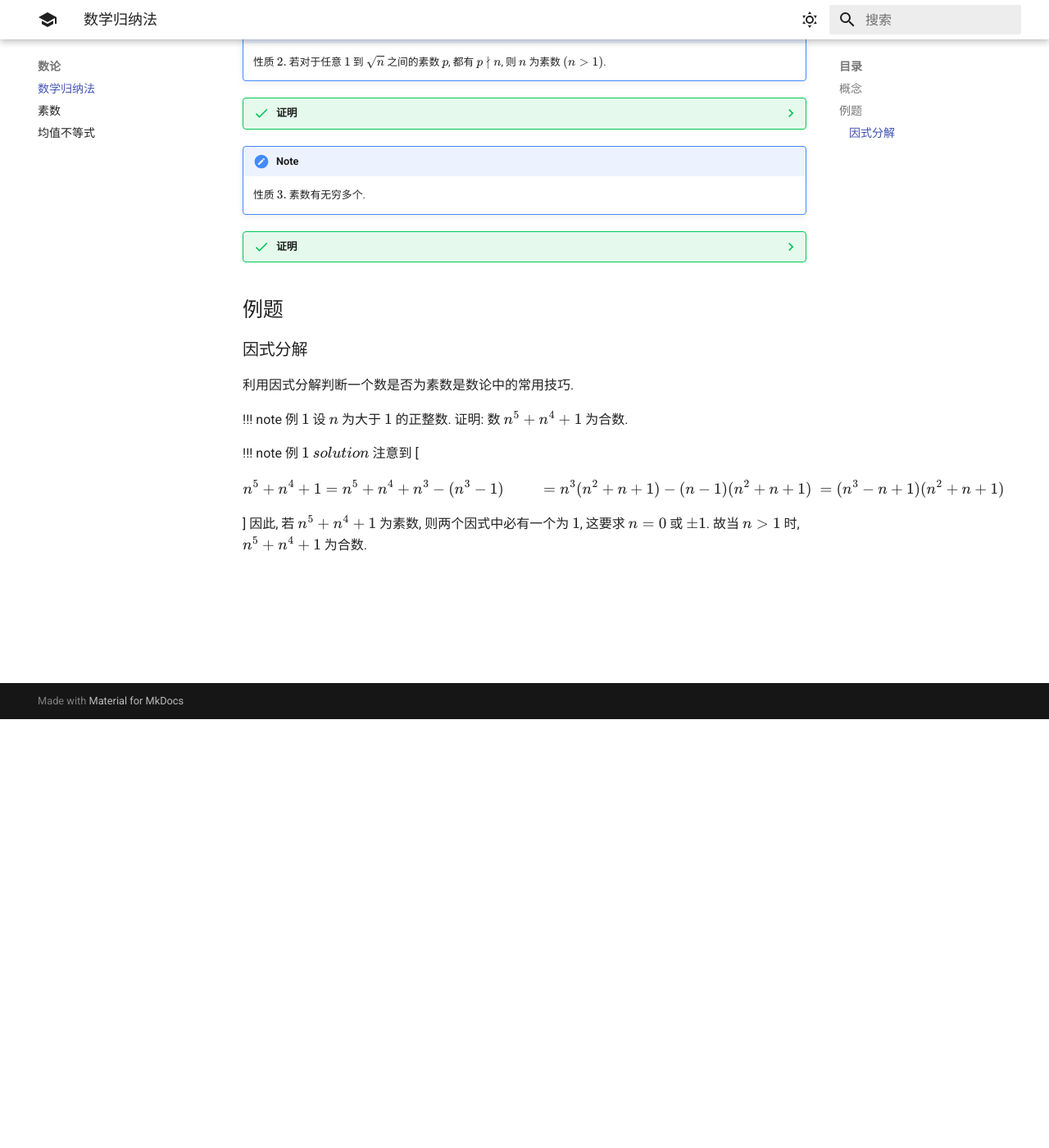
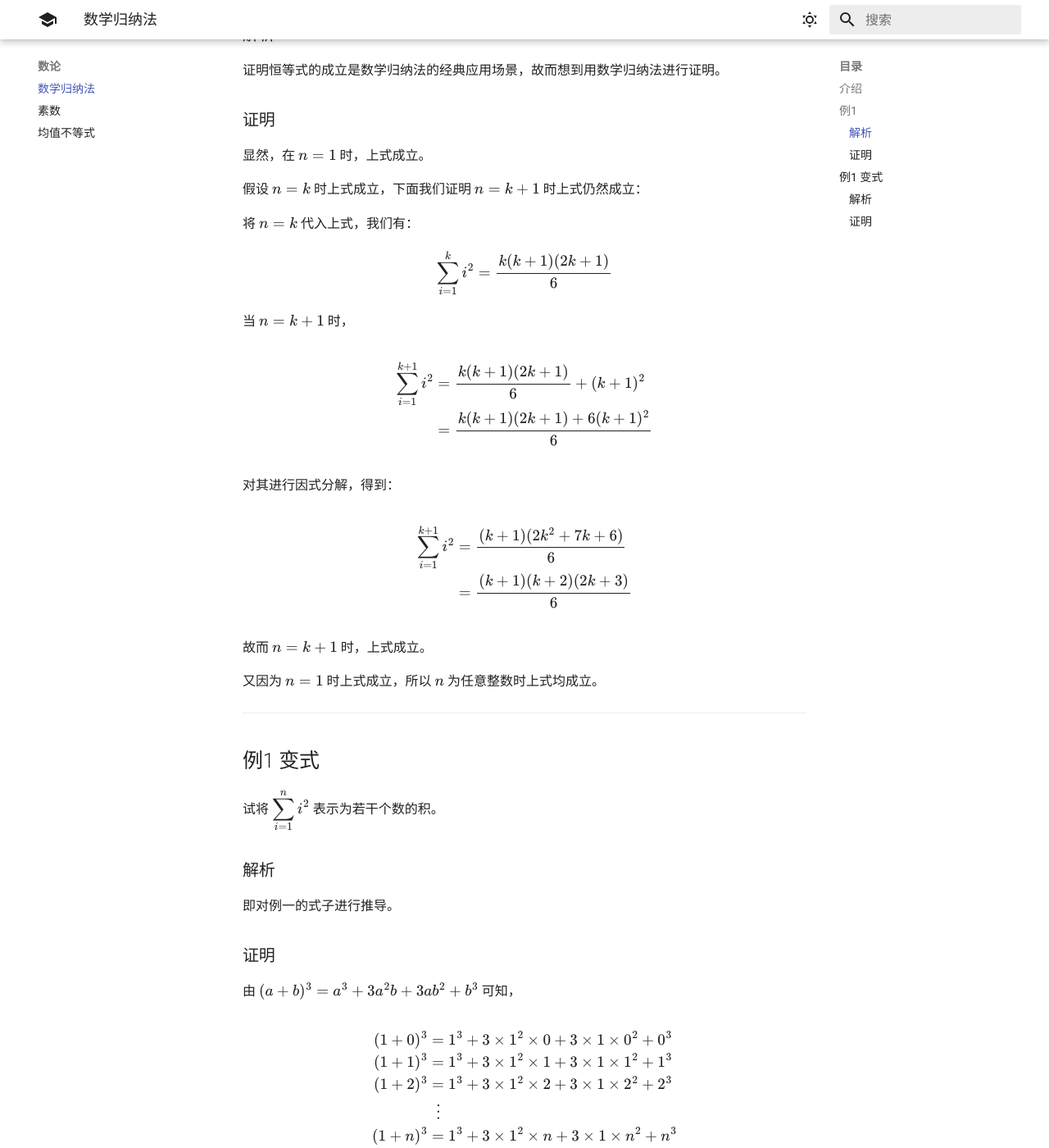
Before and after one commit to YJZ2012/Math-Notes, an MkDocs documentation site: the page built from docs/math/induction.md, in a window 1280 px wide and 1400 px high, scrolled down 523 px. Shown: the whole window at 82% size. Built offline with MkDocs 1.6.1 and Material for MkDocs 9.7.7, drawn with Linux system fonts in a browser that asks for light colours; some of the changed text lies outside the part shown.

Commit message:
Update induction.md

```diff
--- a/docs/math/induction.md
+++ b/docs/math/induction.md
@@ -1,52 +1,89 @@
-# 素数与合数
+# 数学归纳法与基本代数推理
 
-## 概念
+## 介绍
 
-对任意正整数 $n>1$, 若除 $1$ 与它本身之外, $n$ 没有其它的因数, 那么 $n$ 为素数, 也称质数, 否则 $n$ 为合数. 特别的, $1$ 既不是素数也不是合数.
-素数与合数有以下的一些性质.
+数学归纳法指的是先证明 $n=1$ 时等式成立，再证明若 $n=k$ 时等式成立，则 $n=k+1$ 时等式仍然成立，从而得到 $n$ 为任意整数时等式均成立的一种证明方法，在代数推理中十分常用。
 
-!!! note 性质
-    性质 $1.$ 设 $n$ 为大于 $1$ 的正整数, $p$ 是 $n$ 的大于 $1$ 的因数中最小的正整数, 则 $p$ 一定为素数.
+## 例1
 
-??? success "证明"
+求证：
+$$ \sum_{i=1}^{n} i^2 = \frac{n(n+1)(2n+1)}{6} $$
 
-    若 $p$ 不为素数. 设 $p=qm$, 由 $p \mid n$ 可知 $m \mid n$, 这与 $p$ 是 $n$ 最小的正因数矛盾, 故而 $p$ 为素数.
+### 解析
 
-!!! note 性质
-    性质 $2.$ 若对于任意 $1$ 到 $\sqrt{n}$ 之间的素数 $p$, 都有 $p \nmid n$, 则 $n$ 为素数 $(n > 1)$.
+证明恒等式的成立是数学归纳法的经典应用场景，故而想到用数学归纳法进行证明。
 
-??? success "证明"
+### 证明
 
-    假设 $p$ 不为素数. 设 $n=xy$, 其中 $(1 \le x \le y \le n)$, 显然我们有 $x \le \sqrt{n}$, 可得 $x$ 至少有一个素因数 $p$ 满足 $p \le x \le \sqrt{n}$, 又因 $p \mid a$ 且 $a \mid n$，故而 $p \mid n$. 这与所有不超过 $\sqrt{n}$ 的素数 $p$ 都不整除 $n$ 矛盾. 综上, $n$ 是素数.
+显然，在 $n=1$ 时，上式成立。
 
-!!! note 性质
-    性质 $3.$ 素数有无穷多个.
+假设 $n=k$ 时上式成立，下面我们证明 $n=k+1$ 时上式仍然成立：
 
-??? success "证明"
+将 $n=k$ 代入上式，我们有：
+$$ \sum_{i=1}^{k} i^2 = \frac{k(k+1)(2k+1)}{6} $$
 
-    若只有有限个素数, 设他们是 $p_1 \le p_2 \le \ldots \le p_n$. 考虑数
-    $$ x = \prod_{i=1}^{n} p_i + 1, $$
-    其最小的大于 $1$ 的因数 $p$ 应为素数, 因此, $p$ 应为 $p_1, p_2, \ldots, p_n$ 中的一个. 设 $p=p_i$, $1\le i \le n$, 且 $x=p_iy$, 则
-    $$ \prod_{i=1}^{n} p_i + 1 = p_i y, $$
-    即
-    $$ p_i\left(y - \prod_{i=1}^{n} p_i\right) = 1. $$
-    这导致 $p_i \mid 1$，矛盾。所以素数有无数个。
+当 \( n = k + 1 \) 时，
 
-## 例题
+\[
+\begin{aligned}
+\sum_{i=1}^{k+1} i^2 &= \frac{k(k+1)(2k+1)}{6} + (k+1)^2 \\
+&= \frac{k(k+1)(2k+1) + 6(k+1)^2}{6}
+\end{aligned}
+\]
 
-### 因式分解
-利用因式分解判断一个数是否为素数是数论中的常用技巧.
+对其进行因式分解，得到：
 
-!!! note 例 $1$
-    设 $n$ 为大于 $1$ 的正整数. 证明: 数 $n^5+n^4+1$ 为合数.
+\[
+\begin{aligned}
+\sum_{i=1}^{k+1} i^2 &= \frac{(k+1)(2k^2 + 7k + 6)}{6} \\
+&= \frac{(k+1)(k+2)(2k+3)}{6}
+\end{aligned}
+\]
 
-!!! note 例 $1$ $solution$
-    注意到
-    \[
-    \begin{aligned}
-    n^5 + n^4 + 1 &= n^5 + n^4 + n^3 - (n^3 - 1) \\
-    &= n^3(n^2 + n + 1) - (n - 1)(n^2 + n + 1) \\
-    &= (n^3 - n + 1)(n^2 + n + 1)
-    \end{aligned}
-    \]
-    因此, 若 $n^5+n^4+1$ 为素数, 则两个因式中必有一个为 $1$, 这要求 $n=0$ 或 $\pm 1$. 故当 $n>1$ 时, $n^5+n^4+1$ 为合数.
+故而 $n=k+1$ 时，上式成立。
+
+又因为 $n=1$ 时上式成立，所以 $n$ 为任意整数时上式均成立。
+
+---
+
+## 例1 变式
+
+试将 $\displaystyle \sum_{i=1}^{n} i^2$ 表示为若干个数的积。
+
+### 解析
+
+即对例一的式子进行推导。
+
+### 证明
+
+由 $(a+b)^3 = a^3 + 3a^2b + 3ab^2 + b^3$ 可知，
+
+$$ \begin{aligned}
+(1+0)^3 &= 1^3 + 3 \times 1^2 \times 0 + 3 \times 1 \times 0^2 + 0^3 \\
+(1+1)^3 &= 1^3 + 3 \times 1^2 \times 1 + 3 \times 1 \times 1^2 + 1^3 \\
+(1+2)^3 &= 1^3 + 3 \times 1^2 \times 2 + 3 \times 1 \times 2^2 + 2^3 \\
+&\;\;\vdots \\
+(1+n)^3 &= 1^3 + 3 \times 1^2 \times n + 3 \times 1 \times n^2 + n^3
+\end{aligned} $$
+
+将上述式子相加，便有：
+$$ \sum_{i=1}^{n} i^3 = n + 1 + 3\sum_{i=1}^{n} i + 3\sum_{i=1}^{n} i^2 + \sum_{i=1}^{n} i^3 $$
+
+不妨设 $\displaystyle \sum_{i=1}^{n} i^2 = A$。
+
+整理后，我们有：
+$$ (n+1)^3 = n + 1 + 3 \cdot \frac{n(n+1)}{2} + 3A $$
+
+$$ 3A = n^3 + 3n^2 + 3n + 1 - \left( n + 1 + \frac{3n^2 + 3n}{2} \right) $$
+
+$$ 3A = n^3 + 3n^2 + 2n - \frac{3n^2 + 3n}{2} $$
+
+$$ 3A = \frac{2n^3 + 6n^2 + 4n - (3n^2 + 3n)}{2} $$
+
+$$ A = \frac{2n^3 + 3n^2 + n}{6} $$
+
+因式分解后，得到：
+$$ A = \frac{n(n+1)(2n+1)}{6} $$
+
+即：
+$$ \sum_{i=1}^{n} i^2 = \frac{n(n+1)(2n+1)}{6} $$
```
